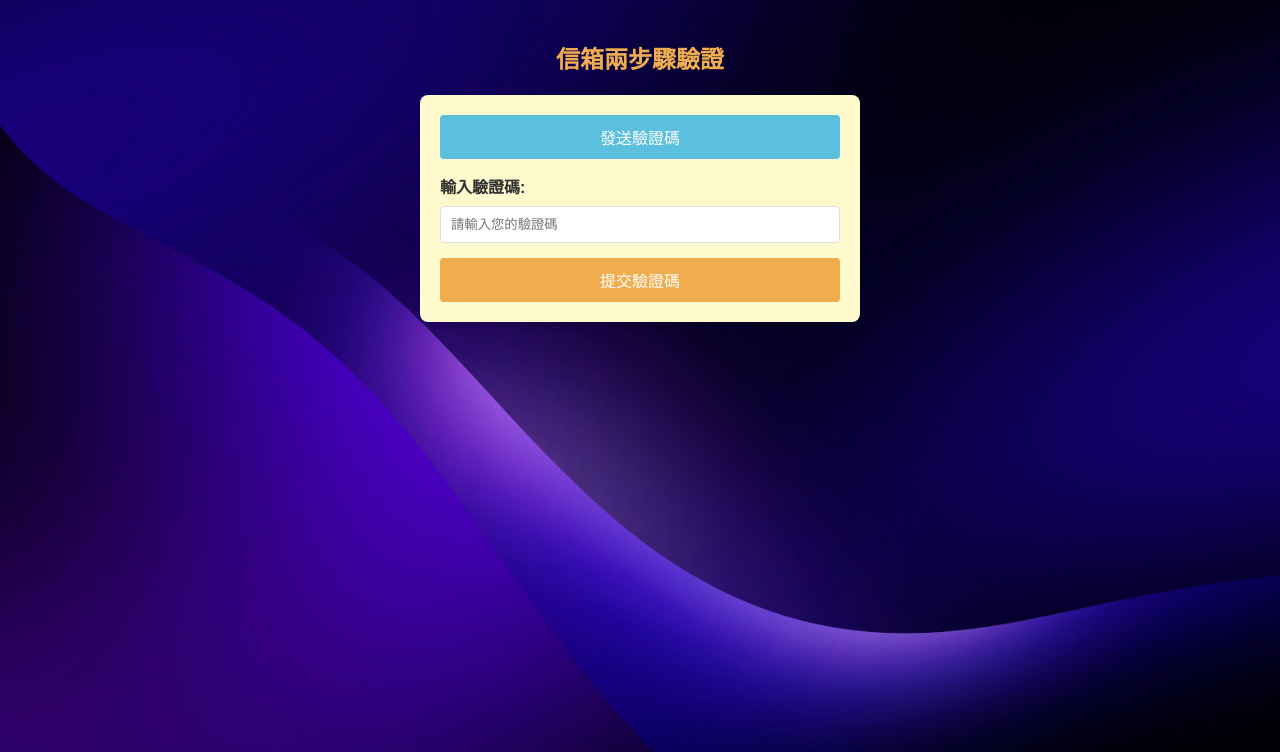
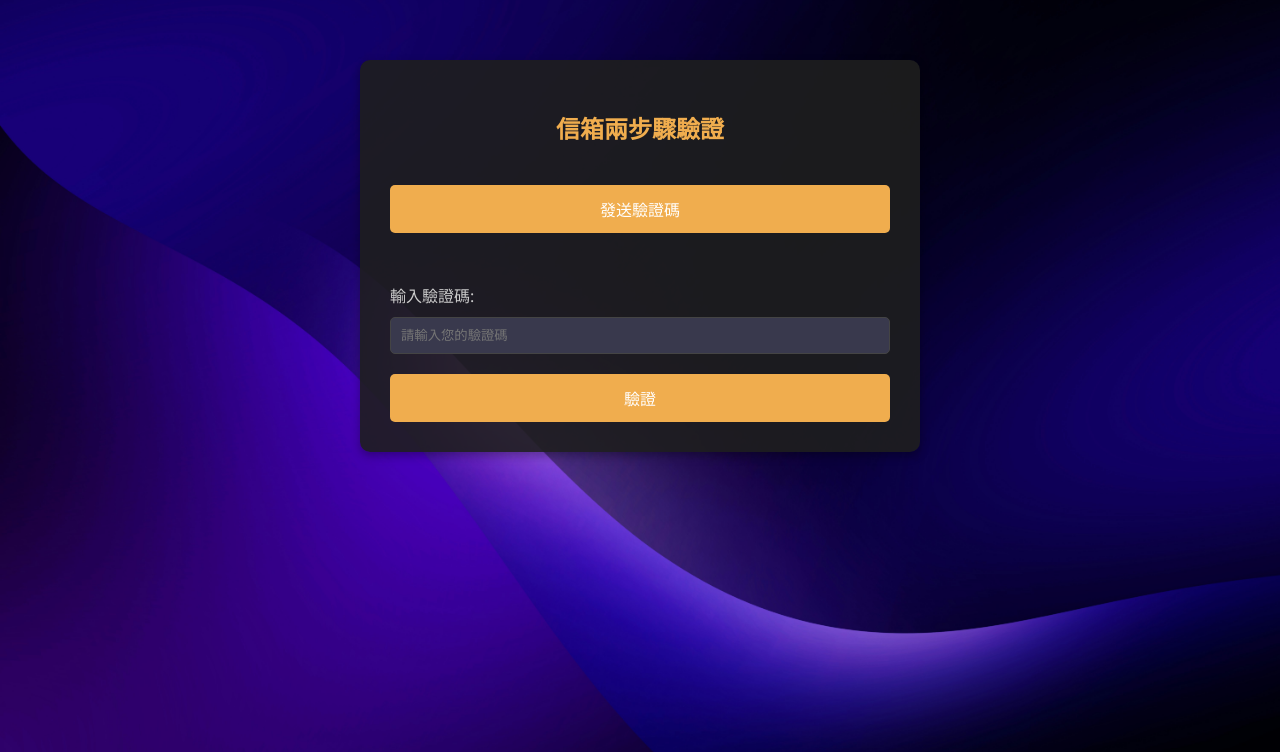
Before and after one commit to alvinlo62/Password-Fortress, a Flask app: template templates/verify_2fa_page.html in a window 1280 px wide. Shown: the top 752 px of the page. Run offline with Flask 3, Linux system fonts and the light colour scheme; the template is opened without the code that fills it, so the values that code supplies are empty; parts of the project's set-up code (start-up, migrations or seed data) failed here and were passed over.

Commit message:
2FA網頁CSS

```diff
--- a/templates/verify_2fa_page.html
+++ b/templates/verify_2fa_page.html
@@ -1,88 +1,122 @@
 {% extends "base.html" %}
-{% block title %}信箱兩步驟驗證{% endblock %}
+{% block title %}兩步驟驗證{% endblock %}
 
 {% block content %}
 <style>
-  /* 表單樣式 */
     body {
-    background-color: #fff8dc; /* 淺黃色背景 */
-    font-family: Arial, sans-serif;
+        background-image: url("{{ url_for('static', filename='images/background.jpg') }}");
+        background-size: cover;
+        background-repeat: no-repeat;
+        background-attachment: fixed;
+        background-position: center;
+        color: #e0e0e0;
+        font-family: 'Segoe UI', Tahoma, Geneva, Verdana, sans-serif;
     }
 
-  form {
-    max-width: 400px;
-    margin: 20px auto;
-    padding: 20px;
-    background: #fffacd; /* 淺黃色表單背景 */
-    border-radius: 8px;
-    box-shadow: 0 4px 6px rgba(0, 0, 0, 0.1);
+    .verify-2fa-container {
+        display: flex;
+        justify-content: center;
+        align-items: center;
+        margin: 40px auto;
+        max-width: 600px;
     }
 
-  label {
-    display: block;
-    margin-bottom: 8px;
-    font-weight: bold;
-    color: #333;
+    .form-wrapper {
+        background-color: rgba(30, 30, 30, 0.9);
+        padding: 30px;
+        border-radius: 10px;
+        box-shadow: 0 4px 10px rgba(0, 0, 0, 0.3);
+        width: 100%;
+        max-width: 500px;
     }
 
-  input[type="text"] {
+    .form-wrapper h2 {
+        color: #f0ad4e;
+        text-align: center;
+        margin-bottom: 20px;
+    }
+
+    .form-group {
+        display: flex;
+        flex-direction: column;
+        margin-top: 30px;
+        margin-bottom: 20px;
+    }
+
+    .form-group label {
+        color: #ccc;
+        margin-bottom: 10px;
+        display: block;
+    }
+
+    .form-group input {
+        padding: 10px;
+        border: 1px solid #444;
+        background-color: #39394d;
+        color: #fff;
+        border-radius: 5px;
         width: 100%;
-    padding: 10px;
-    margin-bottom: 15px;
-    border: 1px solid #ddd;
-    border-radius: 4px;
         box-sizing: border-box;
     }
 
-  input:focus {
-    outline: none;
-    border-color: #f0ad4e; /* 聚焦時邊框顏色 */
-    box-shadow: 0 0 5px rgba(240, 173, 78, 0.5);
-  }
-
-  button {
-    display: block;
+    .form-wrapper button {
         width: 100%;
-    padding: 10px;
-    background: #f0ad4e; /* 黃橙色按鈕 */
-    color: white;
+        padding: 12px;
+        background-color: #f0ad4e;
+        color: #fff;
         border: none;
-    border-radius: 4px;
-    font-size: 16px;
+        border-radius: 5px;
+        font-size: 1rem;
         cursor: pointer;
         transition: background-color 0.3s;
     }
 
-  button:hover {
-    background: #ec971f;
+    .form-wrapper button:hover {
+        background-color: #ec971f;
     }
 
     .send-code-btn {
-    margin-bottom: 15px;
-    background: #5bc0de; /* 藍色按鈕 */
-    color: white;
+        margin-top: 20px;
+        margin-bottom: 20px;
+        background-color: hsl(194, 66%, 61%);
+        color: #fff;
+        border: none;
+        border-radius: 5px;
+        padding: 12px;
+        font-size: 1rem;
+        cursor: pointer;
+        transition: background-color 0.3s;
     }
 
     .send-code-btn:hover {
-    background: #31b0d5;
+        background-color: #8d5405;
+    }
+
+    .send-code-btn:disabled {
+        background-color: #8d5405;
+        cursor: not-allowed;
     }
 
     .message-error {
         color: red;
         text-align: center;
+        margin-top: 10px;
     }
 
     .message-success {
         color: green;
         text-align: center;
+        margin-top: 10px;
     }
 </style>
 
-<h2 style="text-align: center; color: #f0ad4e;">信箱兩步驟驗證</h2>
+<div class="verify-2fa-container">
+    <div class="form-wrapper">
+        <h2>信箱兩步驟驗證</h2>
 
         <form action="{{ url_for('password_manager.verify_2fa_page') }}" method="POST">
+            <button type="button" id="send-code-btn" class="send-code-btn" onclick="sendCode()">發送驗證碼</button>
 
-    <!-- Flash 訊息區 -->
             {% with messages = get_flashed_messages(with_categories=true) %}
                 {% if messages %}
                     {% for category, message in messages %}
@@ -93,15 +127,20 @@
                 {% endif %}
             {% endwith %}
 
-  <button type="button" class="send-code-btn" onclick="sendCode()">發送驗證碼</button>
+            <div class="form-group">
                 <label for="code">輸入驗證碼:</label>
                 <input type="text" name="code" placeholder="請輸入您的驗證碼" required>
-  <button type="submit">提交驗證碼</button>
+            </div>
+
+            <button type="submit">驗證</button>
         </form>
-
+    </div>
+</div>
 
 <script>
     function sendCode() {
+        const button = document.getElementById('send-code-btn');
+        button.disabled = true;
         fetch("{{ url_for('password_manager.send_2fa_code') }}", {
             method: 'POST',
             headers: {
@@ -115,11 +154,12 @@
             } else {
                 alert("錯誤：" + data.message);
             }
+            button.disabled = false;
         })
         .catch(error => {
             alert("發送過程中出現錯誤: " + error);
+            button.disabled = false;
         });
     }
 </script>
-
 {% endblock %}
```
Lines whose indentation alone changed are shown as unchanged.
